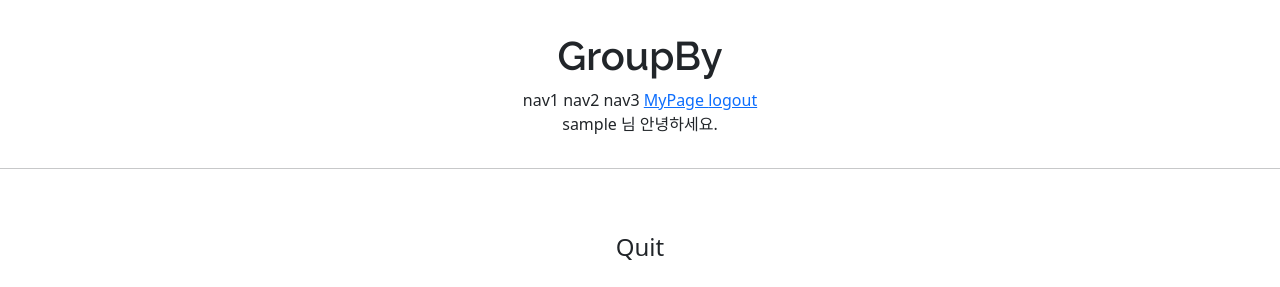
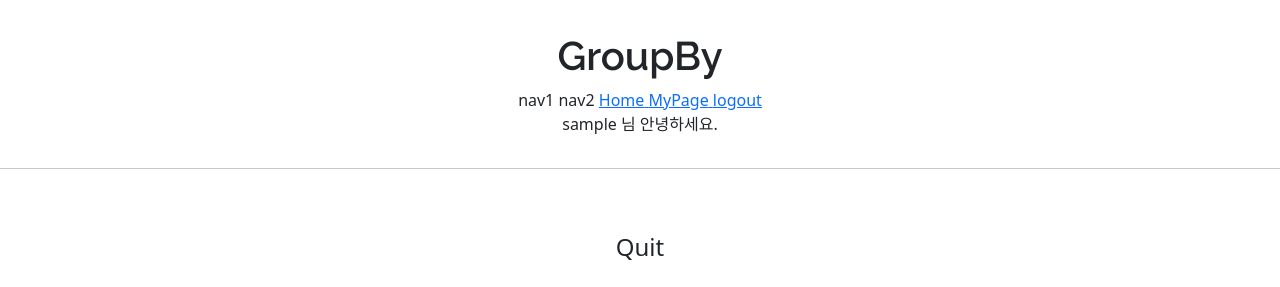
Before and after one commit to jclee0109/GroupByProject, a Django app: page /accounts/delete/1 in a window 1280 px wide. Shown: the top 287 px of the page. Run offline with Django 3.2, Linux system fonts and the light colour scheme; a user stored in the database is signed in; tables that the repository leaves empty hold one stand-in row (values such as "Sample post"); parts of the project's set-up code (start-up, migrations or seed data) failed here and were passed over.

Commit message:
add home link

```diff
--- a/accountapp/decorator.py
+++ b/accountapp/decorator.py
@@ -2,7 +2,7 @@ from django.contrib.auth.models import User
 from django.http import HttpResponseForbidden
 
 
-def account_ownership_required(func):
+def account_ownership_required`(func):
     def decorated(request, *args, **kwargs):
         user = User.objects.get(pk=kwargs['pk'])
         if not user == request.user:
--- a/templates/header.html
+++ b/templates/header.html
@@ -5,7 +5,9 @@
     <div>
         <span>nav1</span>
         <span>nav2</span>
-        <span>nav3</span>
+        <a href="{% url 'accountapp:hello_world' %}">
+            <span>Home</span>
+        </a>
         {% if not user.is_authenticated %}
         <a href="{% url 'accountapp:login' %}?next={{ request.path }}">
             <span>login</span>
```
